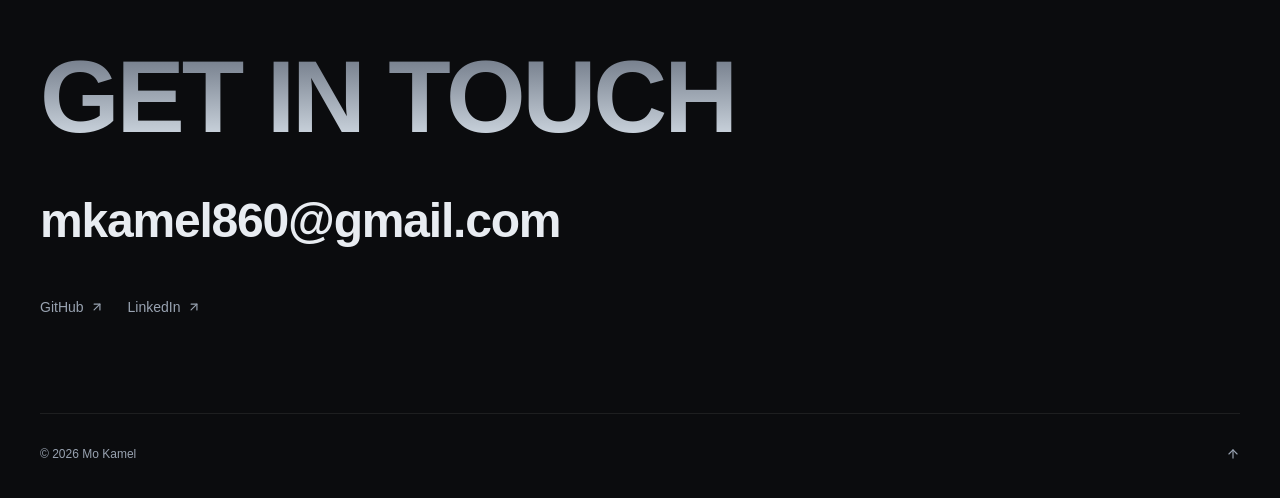
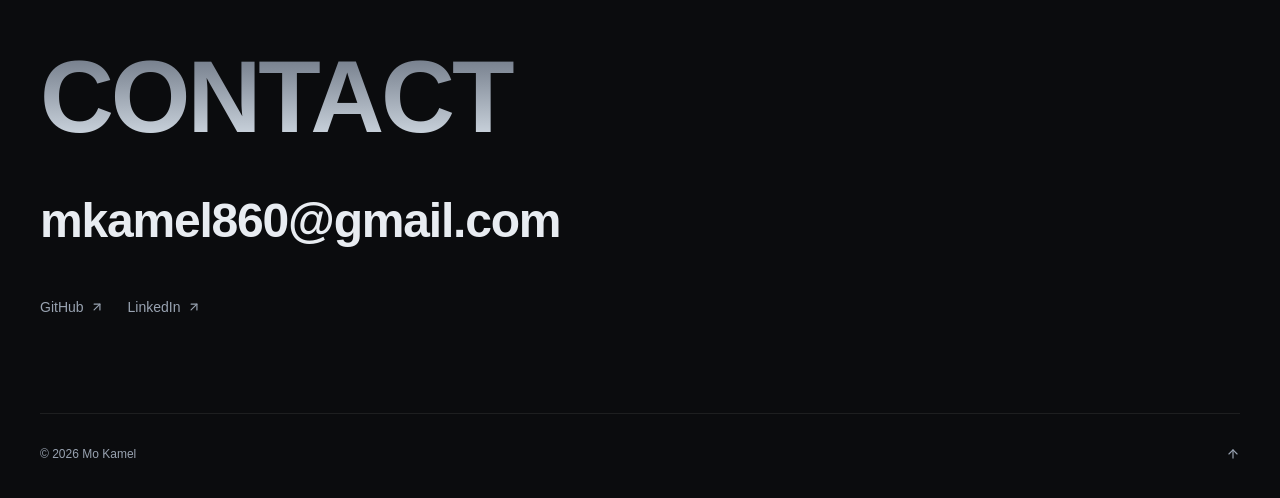
Before and after one commit to MKamel7/MKamel7.github.io, a React (Vite) app: page / in a window 1280 px wide. Shown: the part 9663-10161 px from the top of the page. Built offline with nearby package versions, Linux system fonts and the light colour scheme.

Commit message:
Rename contact section heading to Contact

```diff
--- a/src/content.ts
+++ b/src/content.ts
@@ -164,7 +164,7 @@ const en: Content = {
     ],
   },
   contact: {
-    heading: 'Get in touch',
+    heading: 'Contact',
     body: 'Open to Werkstudent and internship roles in robotics, AI/ML, automation, and mechatronics.',
     emailLabel: 'Email me',
   },
```
